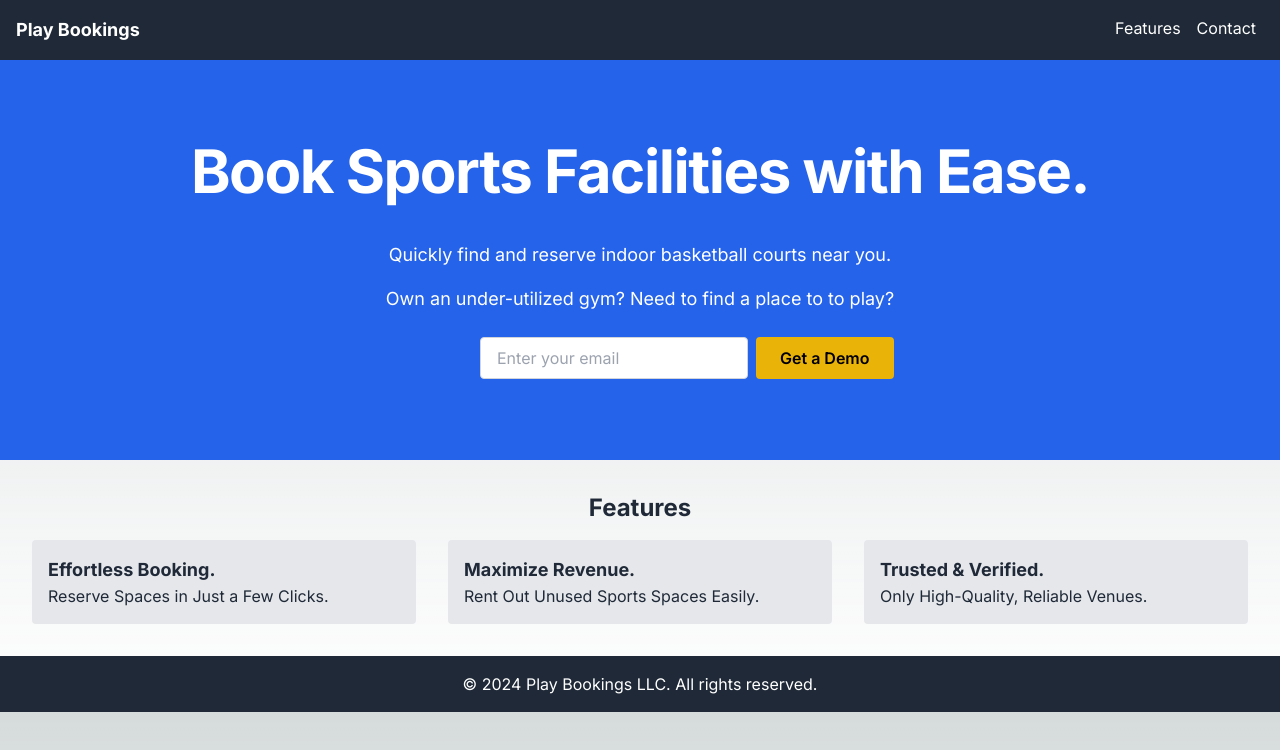
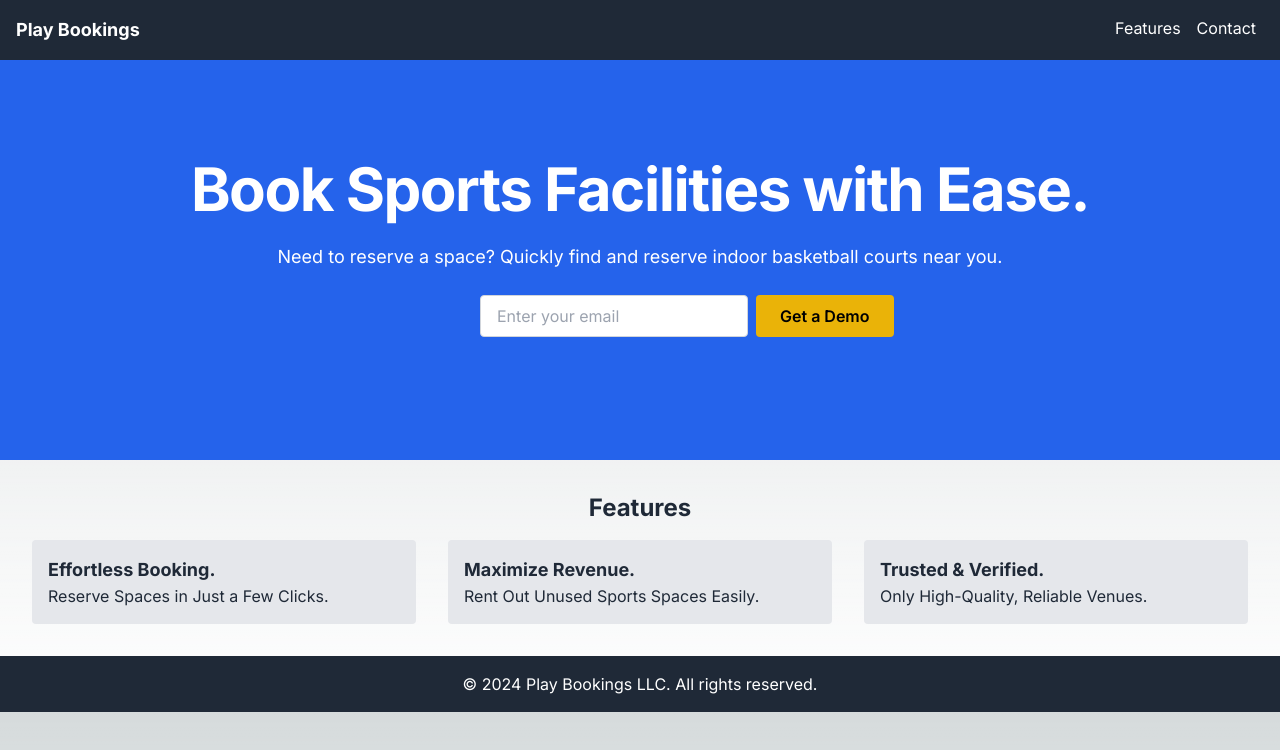
Before and after one commit to jensenmiers/PlayBookings.com, a Next.js app in the folder play-bookings/: page / in a window 1280 px wide. Shown: the top 750 px of the page. Built offline with nearby package versions, Linux system fonts and the light colour scheme.

Commit message:
new landing page

```diff
--- a/play-bookings/src/pages/index.js
+++ b/play-bookings/src/pages/index.js
@@ -49,21 +49,14 @@ export default function Home() {
   return (
       <RootLayout>
         <section className="flex flex-col items-center justify-center min-h-[50vh] bg-blue-600 text-white px-4 sm:px-6 lg:px-8">
-          {/* <h2 className="text-4xl font-bold">Discover & Book Sports Facilities with Ease</h2> */}
           <h2 className="mb-6 text-4xl sm:text-5xl lg:text-6xl font-bold tracking-tight text-center">
             Book Sports Facilities with Ease.
           </h2>
-          {/* <p className="mt-4 text-lg">Quickly Find and Book Indoor Gyms & Outdoor Fields Near You.</p> */}
-          <p className="mt-4 text-base sm:text-lg text-center">
-            Quickly find and reserve indoor basketball courts near you.
+          <p className="mb-6 text-base sm:text-lg text-center">
+            Need to reserve a space? Quickly find and reserve indoor basketball courts near you.
           </p>
-          {/* <p className="mt-4 text-lg">Own a Gym or Field? Earn by Listing Your Space in Minutes.</p> */}
-          <p className="mt-4 text-base sm:text-lg text-center">
-            Own an under-utilized gym? Need to find a place to to play?
-          </p>
-          {/* <button className="mt-6 px-6 py-2 bg-yellow-500 text-black font-semibold rounded">Get Early Access – Join Our List for Exclusive Updates!</button> */}
           <form onSubmit={handleGetDemoClick}>
-            <div className="mt-6 flex flex-col sm:flex-row gap-2 w-full max-w-xs">
+            <div className="mb-6 flex flex-col sm:flex-row gap-2 w-full max-w-xs">
               <input
                 type="email"
                 placeholder="Enter your email"
```
